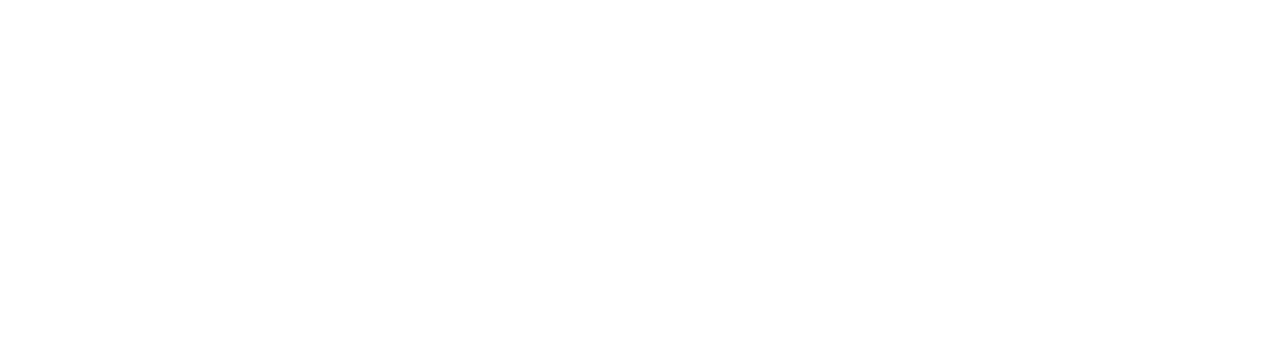
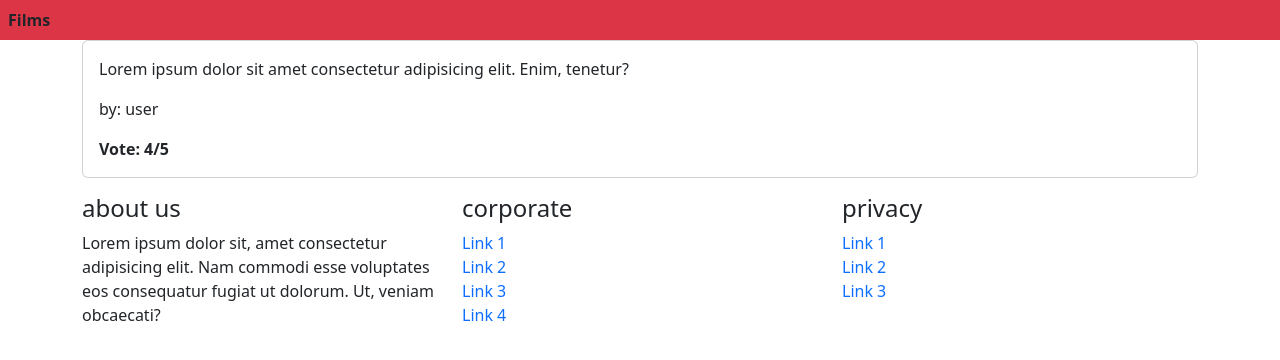
Before and after one commit to Gabriele-Viola/webapp-react, a React (Vite) app: page /films/1 in a window 1280 px wide. Before the commit this address had no page. Shown: the top 360 px of the page. Built offline with nearby package versions, Linux system fonts and the light colour scheme.

Commit message:
add reviews page

```diff
--- a/src/App.jsx
+++ b/src/App.jsx
@@ -1,6 +1,7 @@
 import { BrowserRouter, Route, Routes } from "react-router"
 import FilmsPage from "./pages/FilmsPage"
 import DefLayout from "./Layout/DefLayout"
+import FilmSelected from "./pages/FilmSelected"
 
 
 function App() {
@@ -11,7 +12,10 @@
       <BrowserRouter>
         <Routes>
           <Route element={<DefLayout />}>
+
             <Route index element={<FilmsPage />} />
+            <Route path="/films/:id" element={<FilmSelected />} />
+
           </Route>
         </Routes>
       </BrowserRouter>
--- a/src/components/FilmCard.jsx
+++ b/src/components/FilmCard.jsx
@@ -1,3 +1,5 @@
+import { Link } from "react-router";
+
 export default function FilmCard() {
     return (
         <div className="card">
@@ -5,6 +7,7 @@
                 <h3>film title</h3>
                 <h4>film author</h4>
                 <p>Lorem, ipsum dolor sit amet consectetur adipisicing elit. Laudantium, libero.</p>
+                <Link to="/Films/1" className="btn btn-secondary">Read More</Link>
             </div>
         </div>
     )
--- /dev/null
+++ b/src/pages/FilmSelected.jsx
@@ -0,0 +1,23 @@
+import { useParams } from "react-router"
+export default function FilmSelected() {
+    const { id } = useParams()
+    return (
+        <>
+            <section className="reviews">
+                <div className="container">
+                    <div className="review card mb-3">
+                        <div className="card-body">
+                            <p>Lorem ipsum dolor sit amet consectetur adipisicing elit. Enim, tenetur?</p>
+                            <span>by: user</span>
+                            <div className="vote mt-3">
+                                <strong>Vote: 4/5</strong>
+                            </div>
+                        </div>
+                    </div>
+                </div>
+            </section>
+
+        </>
+
+    )
+}
```
Also changed, not shown: src/pages/FilmsPage.jsx (+0 -8 lines).
